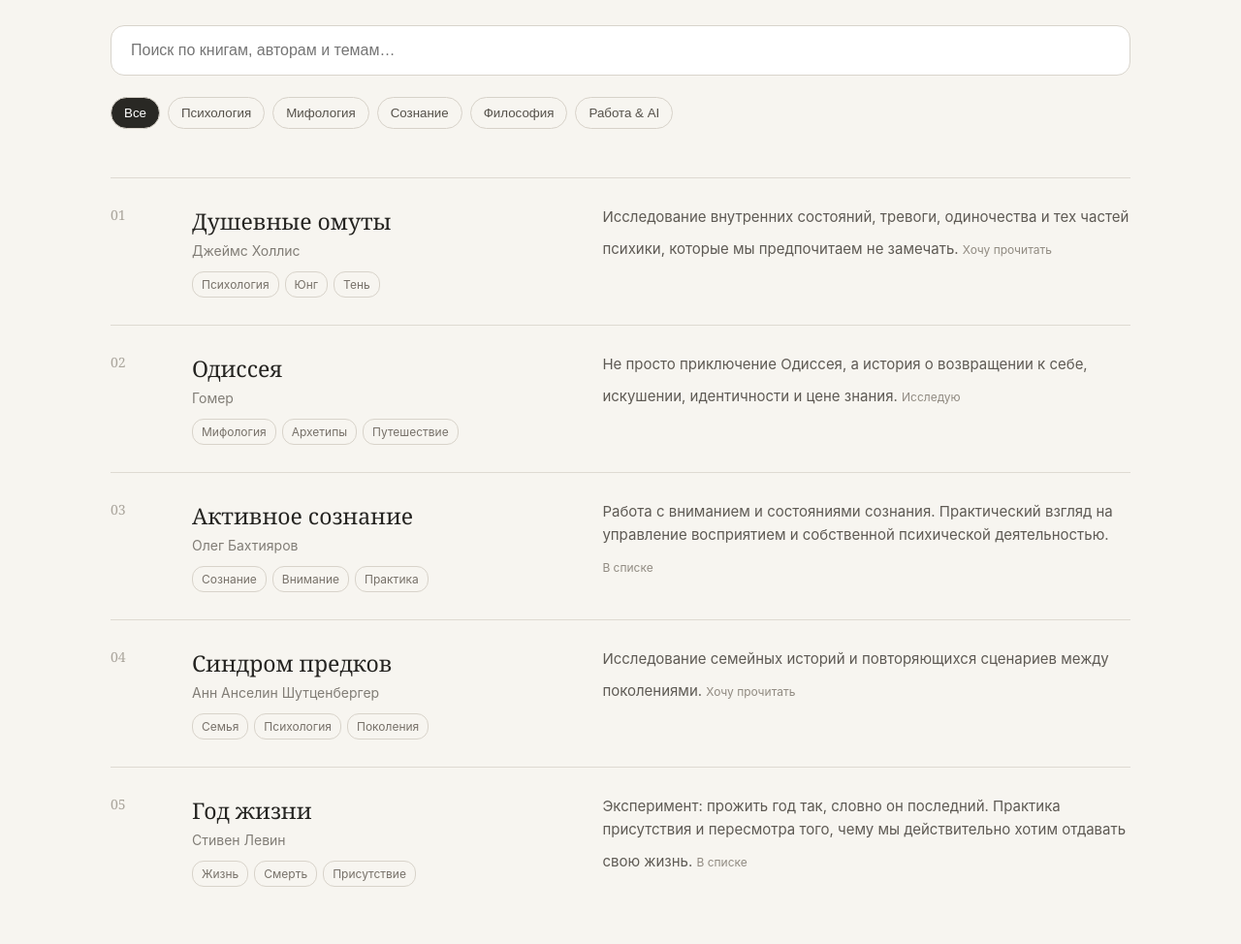
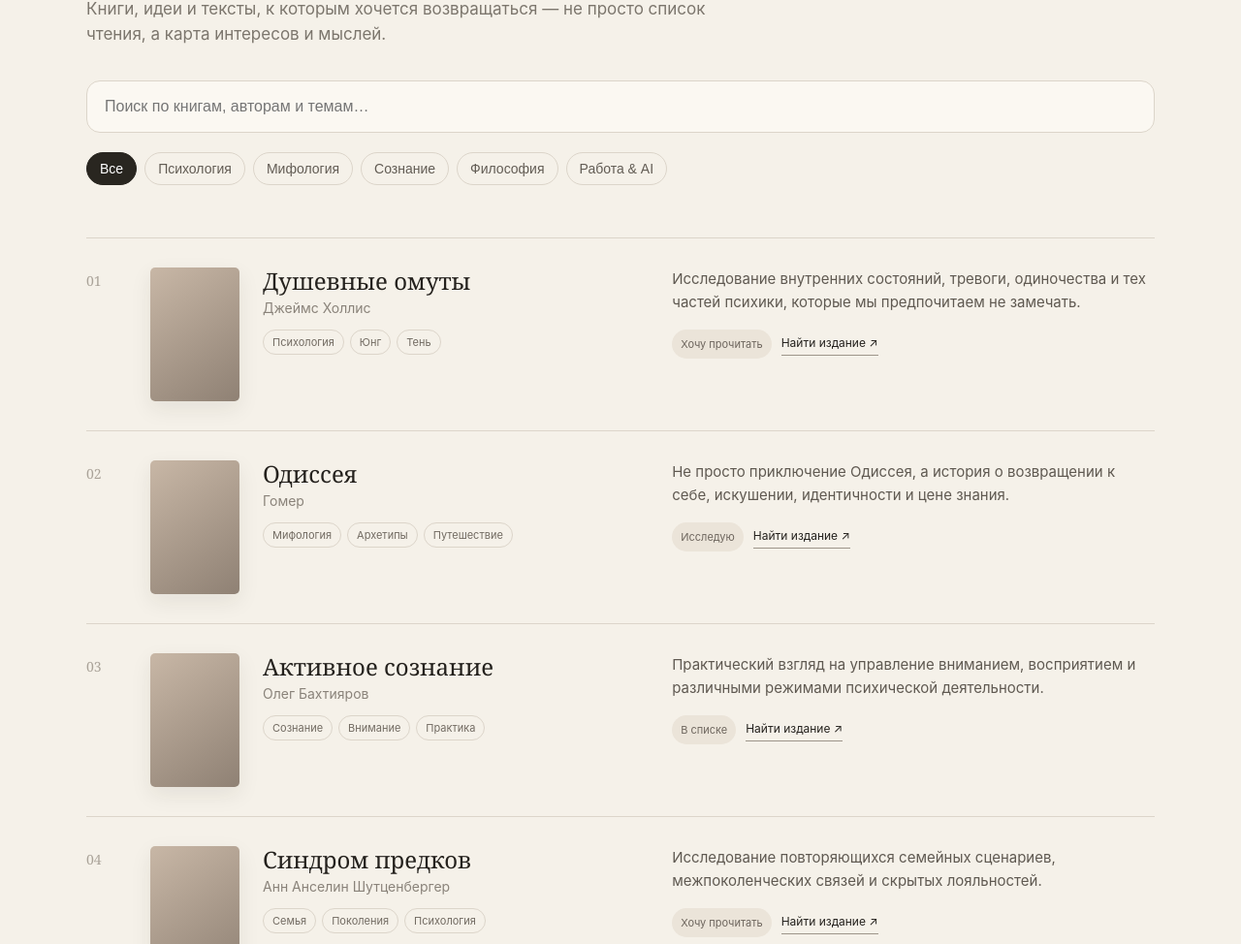
Before and after one commit to ub-jpg/Alma-library, a plain HTML site: page index.html in a window 1280 px wide. Shown: the part 164-1138 px from the top of the page at 97% size. Drawn offline with Linux system fonts and the light colour scheme.

Commit message:
Update index.html

```diff
--- a/index.html
+++ b/index.html
@@ -7,6 +7,15 @@
 <title>Alma Library</title>
 
 <style>
+:root {
+  --bg: #f5f1e9;
+  --paper: #fbf8f2;
+  --text: #24211d;
+  --muted: #7c766d;
+  --line: #dcd5ca;
+  --dark: #292620;
+}
+
 * {
   box-sizing: border-box;
 }
@@ -14,39 +23,50 @@
 body {
   margin: 0;
   font-family: -apple-system, BlinkMacSystemFont, "Segoe UI", sans-serif;
-  background: #f7f5f0;
-  color: #252421;
+  background: var(--bg);
+  color: var(--text);
 }
 
 .container {
-  max-width: 1100px;
+  max-width: 1150px;
   margin: auto;
-  padding: 60px 24px;
+  padding: 64px 24px 90px;
 }
 
 header {
-  margin-bottom: 50px;
+  margin-bottom: 54px;
+}
+
+.eyebrow {
+  text-transform: uppercase;
+  letter-spacing: .14em;
+  font-size: 11px;
+  color: #9a9388;
+  margin-bottom: 12px;
 }
 
 h1 {
   font-family: Georgia, serif;
-  font-size: 48px;
+  font-size: 54px;
+  line-height: 1;
   font-weight: 400;
-  margin: 0 0 10px;
+  margin: 0 0 16px;
 }
 
 .subtitle {
-  color: #77736c;
+  max-width: 650px;
+  color: var(--muted);
   font-size: 17px;
+  line-height: 1.55;
 }
 
 .search {
   width: 100%;
-  margin-top: 35px;
-  padding: 16px 20px;
-  border: 1px solid #d8d4cc;
+  margin-top: 34px;
+  padding: 17px 18px;
+  border: 1px solid var(--line);
   border-radius: 14px;
-  background: #fff;
+  background: var(--paper);
   font-size: 16px;
   outline: none;
 }
@@ -55,94 +75,146 @@ h1 {
   display: flex;
   gap: 8px;
   flex-wrap: wrap;
-  margin: 22px 0 45px;
+  margin: 20px 0 44px;
 }
 
 .filter {
+  border: 1px solid var(--line);
+  background: transparent;
+  color: #625c54;
   padding: 8px 13px;
-  border: 1px solid #d7d2c9;
-  border-radius: 20px;
-  background: transparent;
+  border-radius: 999px;
+  font-size: 14px;
   cursor: pointer;
-  color: #55514a;
 }
 
 .filter.active {
-  background: #292824;
+  background: var(--dark);
   color: white;
+  border-color: var(--dark);
 }
 
 .book {
   display: grid;
-  grid-template-columns: 60px 1.1fr 1.5fr;
+  grid-template-columns: 42px 92px 1fr 1.25fr;
   gap: 24px;
-  padding: 28px 0;
-  border-top: 1px solid #dedad2;
+  align-items: start;
+  padding: 30px 0;
+  border-top: 1px solid var(--line);
 }
 
 .number {
+  color: #aaa399;
   font-family: Georgia, serif;
-  color: #aaa59c;
   font-size: 14px;
+  padding-top: 4px;
+}
+
+.cover {
+  width: 92px;
+  aspect-ratio: 2 / 3;
+  border-radius: 5px;
+  overflow: hidden;
+  background: linear-gradient(145deg, #c8b7a6, #8f8174);
+  box-shadow: 0 8px 22px rgba(44, 37, 30, .08);
+}
+
+.cover img {
+  width: 100%;
+  height: 100%;
+  object-fit: cover;
+  display: block;
 }
 
 .book h2 {
+  margin: 0 0 6px;
   font-family: Georgia, serif;
+  font-size: 24px;
+  line-height: 1.15;
   font-weight: 400;
-  font-size: 23px;
-  margin: 0 0 6px;
 }
 
 .author {
-  color: #817d76;
+  color: #8a837a;
   font-size: 14px;
-  margin-bottom: 13px;
+  margin-bottom: 14px;
 }
 
 .tags {
   display: flex;
+  gap: 6px;
   flex-wrap: wrap;
-  gap: 6px;
 }
 
 .tag {
-  border: 1px solid #d8d3ca;
+  border: 1px solid var(--line);
+  color: #726b62;
+  border-radius: 999px;
   padding: 5px 9px;
-  border-radius: 12px;
-  font-size: 12px;
-  color: #777169;
+  font-size: 11px;
 }
 
 .description {
-  color: #5e5a54;
-  line-height: 1.6;
+  color: #5f5951;
   font-size: 15px;
+  line-height: 1.65;
+}
+
+.meta-row {
+  margin-top: 15px;
+  display: flex;
+  flex-wrap: wrap;
+  gap: 10px;
+  align-items: center;
 }
 
 .status {
   display: inline-block;
-  margin-top: 12px;
-  font-size: 12px;
-  color: #918b82;
+  padding: 6px 9px;
+  border-radius: 999px;
+  background: #ebe4d9;
+  color: #6e665e;
+  font-size: 11px;
 }
 
-@media (max-width: 700px) {
+.find-link {
+  color: var(--text);
+  text-decoration: none;
+  font-size: 12px;
+  border-bottom: 1px solid #9d958a;
+  padding-bottom: 2px;
+}
 
+.find-link:hover {
+  opacity: .65;
+}
+
+@media (max-width: 760px) {
   .container {
-    padding: 38px 20px;
+    padding: 38px 20px 70px;
   }
 
   h1 {
-    font-size: 39px;
+    font-size: 41px;
   }
 
   .book {
-    grid-template-columns: 32px 1fr;
+    grid-template-columns: 28px 78px 1fr;
+    gap: 14px;
+    padding: 26px 0;
+  }
+
+  .cover {
+    width: 78px;
   }
 
   .description {
-    grid-column: 2;
-    margin-top: -8px;
+    grid-column: 3;
+    margin-top: -4px;
+  }
+
+  .book h2 {
+    font-size: 21px;
   }
 }
 </style>
@@ -153,9 +225,13 @@ h1 {
 <div class="container">
 
 <header>
+  <div class="eyebrow">Personal reading archive</div>
+
   <h1>Alma Library</h1>
+
   <div class="subtitle">
-    Книги, идеи и тексты, к которым хочется возвращаться.
+    Книги, идеи и тексты, к которым хочется возвращаться —
+    не просто список чтения, а карта интересов и мыслей.
   </div>
 
   <input
@@ -179,6 +255,8 @@ h1 {
   <div class="book" data-category="psychology">
     <div class="number">01</div>
 
+    <div class="cover"></div>
+
     <div>
       <h2>Душевные омуты</h2>
       <div class="author">Джеймс Холлис</div>
@@ -191,17 +269,25 @@ h1 {
     </div>
 
     <div class="description">
-    Исследование внутренних состояний, тревоги,
-    одиночества и тех частей психики, которые мы
-    предпочитаем не замечать.
+      Исследование внутренних состояний, тревоги, одиночества
+      и тех частей психики, которые мы предпочитаем не замечать.
 
-    <div class="status">Хочу прочитать</div>
+      <div class="meta-row">
+        <span class="status">Хочу прочитать</span>
+        <a class="find-link"
+           href="https://www.google.com/search?q=Джеймс+Холлис+Душевные+омуты"
+           target="_blank">
+          Найти издание ↗
+        </a>
+      </div>
     </div>
   </div>
 
 
   <div class="book" data-category="myth">
     <div class="number">02</div>
+
+    <div class="cover"></div>
 
     <div>
       <h2>Одиссея</h2>
@@ -218,13 +304,22 @@ h1 {
       Не просто приключение Одиссея, а история о возвращении
       к себе, искушении, идентичности и цене знания.
 
-    <div class="status">Исследую</div>
+      <div class="meta-row">
+        <span class="status">Исследую</span>
+        <a class="find-link"
+           href="https://www.google.com/search?q=Гомер+Одиссея+книга"
+           target="_blank">
+          Найти издание ↗
+        </a>
+      </div>
     </div>
   </div>
 
 
   <div class="book" data-category="consciousness">
     <div class="number">03</div>
+
+    <div class="cover"></div>
 
     <div>
       <h2>Активное сознание</h2>
@@ -238,11 +333,17 @@ h1 {
     </div>
 
     <div class="description">
-    Работа с вниманием и состояниями сознания.
-    Практический взгляд на управление восприятием
-    и собственной психической деятельностью.
+      Практический взгляд на управление вниманием, восприятием
+      и различными режимами психической деятельности.
 
-    <div class="status">В списке</div>
+      <div class="meta-row">
+        <span class="status">В списке</span>
+        <a class="find-link"
+           href="https://www.google.com/search?q=Олег+Бахтияров+Активное+сознание"
+           target="_blank">
+          Найти издание ↗
+        </a>
+      </div>
     </div>
   </div>
 
@@ -250,28 +351,39 @@ h1 {
   <div class="book" data-category="psychology">
     <div class="number">04</div>
 
+    <div class="cover"></div>
+
     <div>
       <h2>Синдром предков</h2>
       <div class="author">Анн Анселин Шутценбергер</div>
 
       <div class="tags">
         <span class="tag">Семья</span>
+        <span class="tag">Поколения</span>
         <span class="tag">Психология</span>
-      <span class="tag">Поколения</span>
       </div>
     </div>
 
     <div class="description">
-    Исследование семейных историй и повторяющихся
-    сценариев между поколениями.
+      Исследование повторяющихся семейных сценариев,
+      межпоколенческих связей и скрытых лояльностей.
 
-    <div class="status">Хочу прочитать</div>
+      <div class="meta-row">
+        <span class="status">Хочу прочитать</span>
+        <a class="find-link"
+           href="https://www.google.com/search?q=Шутценбергер+Синдром+предков"
+           target="_blank">
+          Найти издание ↗
+        </a>
+      </div>
     </div>
   </div>
 
 
   <div class="book" data-category="philosophy">
     <div class="number">05</div>
+
+    <div class="cover"></div>
 
     <div>
       <h2>Год жизни</h2>
@@ -285,21 +397,25 @@ h1 {
     </div>
 
     <div class="description">
-    Эксперимент: прожить год так, словно он последний.
-    Практика присутствия и пересмотра того,
-    чему мы действительно хотим отдавать свою жизнь.
+      Эксперимент — прожить год так, словно он последний.
+      Практика присутствия и пересмотра того, чему мы
+      действительно хотим отдавать свою жизнь.
 
-    <div class="status">В списке</div>
+      <div class="meta-row">
+        <span class="status">В списке</span>
+        <a class="find-link"
+           href="https://www.google.com/search?q=Стивен+Левин+Год+жизни"
+           target="_blank">
+          Найти издание ↗
+        </a>
+      </div>
     </div>
   </div>
 
 </main>
-
 </div>
 
-
 <script>
-
 const search = document.getElementById("search");
 const books = document.querySelectorAll(".book");
 const filters = document.querySelectorAll(".filter");
@@ -307,11 +423,9 @@ const filters = document.querySelectorAll(".filter");
 let activeFilter = "all";
 
 function updateBooks() {
-
   const query = search.value.toLowerCase();
 
   books.forEach(book => {
-
     const text = book.innerText.toLowerCase();
     const category = book.dataset.category;
 
@@ -321,26 +435,20 @@ function updateBooks() {
 
     book.style.display =
       matchesSearch && matchesFilter ? "grid" : "none";
-
   });
 }
 
 search.addEventListener("input", updateBooks);
 
 filters.forEach(button => {
-
   button.addEventListener("click", () => {
-
     filters.forEach(b => b.classList.remove("active"));
     button.classList.add("active");
 
     activeFilter = button.dataset.filter;
-
     updateBooks();
   });
-
 });
-
 </script>
 
 </body>
```
Lines whose indentation alone changed are shown as unchanged.
